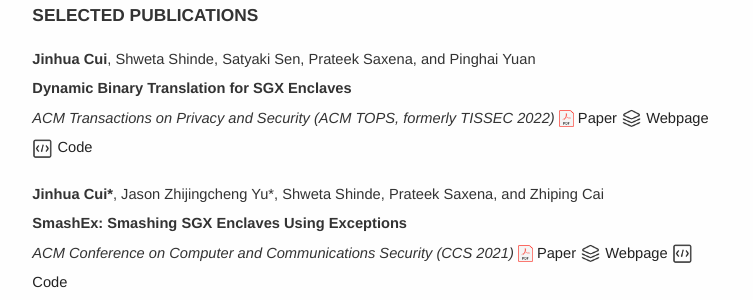
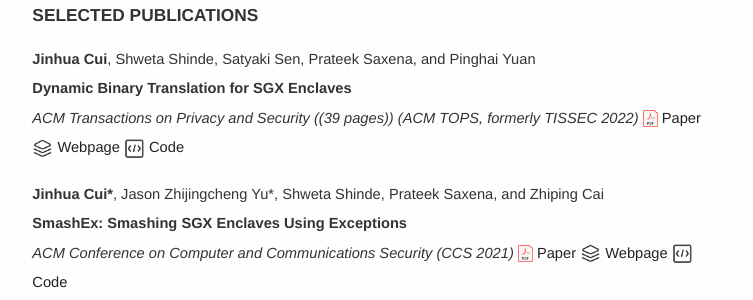
Before and after one commit to cimcs/cimcs.github.io, a Jekyll site: the page built from research.md, in a window 1280 px wide. Shown: the part 153-453 px from the top of the page, without its empty margins (263-1016 px from the left). Built offline with Jekyll 4.4.1, drawn with Linux system fonts in a browser that asks for light colours; comment, search, counter and statistics services are not loaded.

Commit message:
Update cv.yml

```diff
--- a/_data/cv.yml
+++ b/_data/cv.yml
@@ -149,7 +149,7 @@ publications:
       # url:     https://arxiv.org/abs/2103.15289
       url:     https://doi.org/10.1145/3532862
       # mark:    \*The authors contributed equally to this work
-      note:
+      note:    (39 pages)
       image:   https://upload.wikimedia.org/wikipedia/commons/8/87/PDF_file_icon.svg
       year:    (ACM TOPS, formerly TISSEC 2022)
       doi:
```
